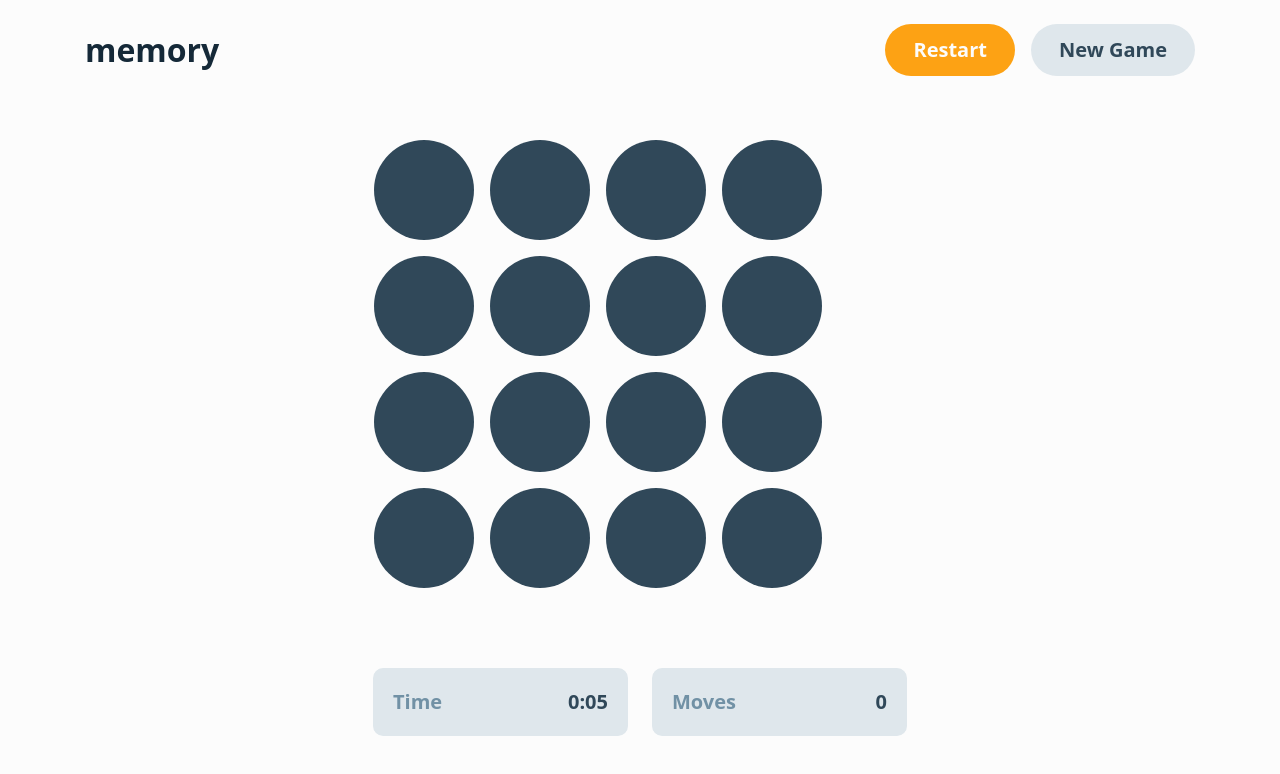
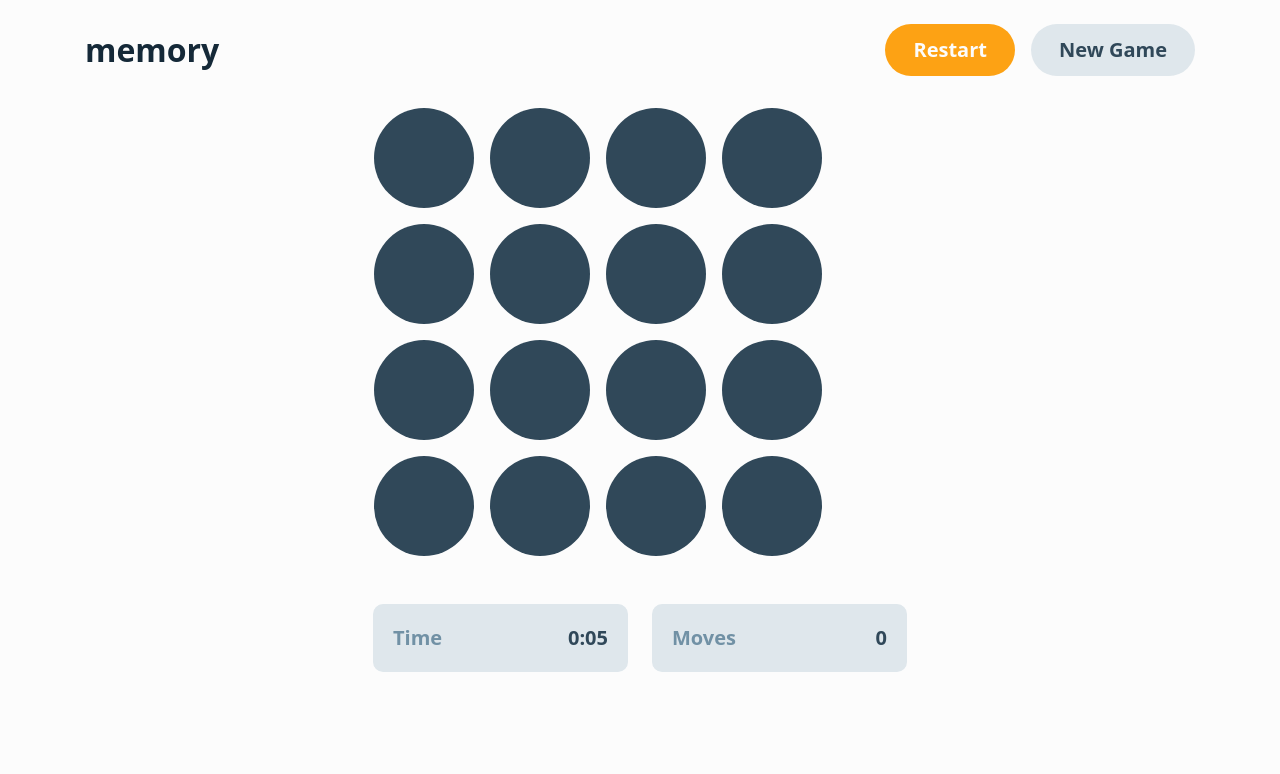
Before and after one commit to oussamataima/memory_game, a Vue app: page /play in a window 1280 px wide. Shown: the top 774 px of the page. Built offline with nearby package versions, Linux system fonts and the light colour scheme.

Commit message:
Adjust margin-top and max-width styles in PlayView

```diff
--- a/src/views/PlayView.vue
+++ b/src/views/PlayView.vue
@@ -125,9 +125,9 @@ function isAllMatched() {
 }
 const classes = computed(() => {
   if (props.grid === 4) {
-    return { a: "mt-20", b: "mt-20", c: "max-w-[532px]" };
+    return { a: "mt-12", b: "mt-12", c: "max-w-[532px]" };
   } else {
-    return { a: "mt-20", b: "mt-20", c: "max-w-[572px]" };
+    return { a: "mt-12", b: "mt-12", c: "max-w-[572px]" };
   }
 
 });
@@ -182,7 +182,7 @@ function Restart() {
     <section
       :class="
         twMerge(
-          'flex gap-2 md:gap-4 flex-wrap max-w-[327px]  mx-auto mt-16',
+          'flex gap-2 md:gap-4 flex-wrap max-w-[327px]  mx-auto mt-8',
           grid === 4 ? 'md:max-w-[532px]' : 'md:max-w-[572px]'
         )
       "
```
